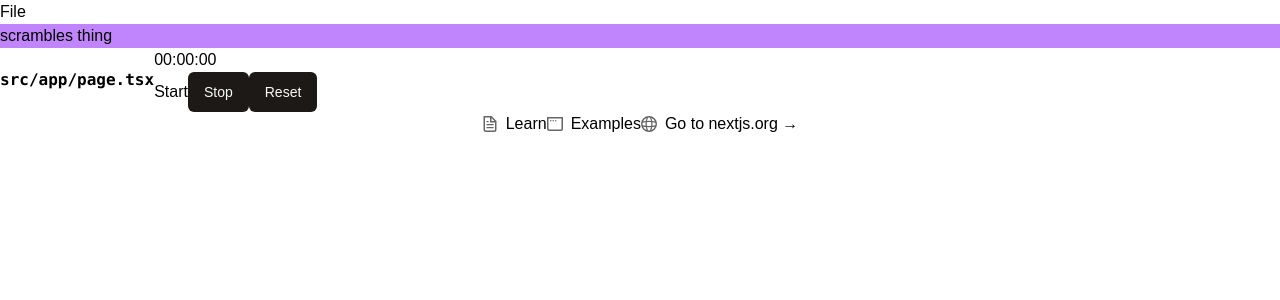
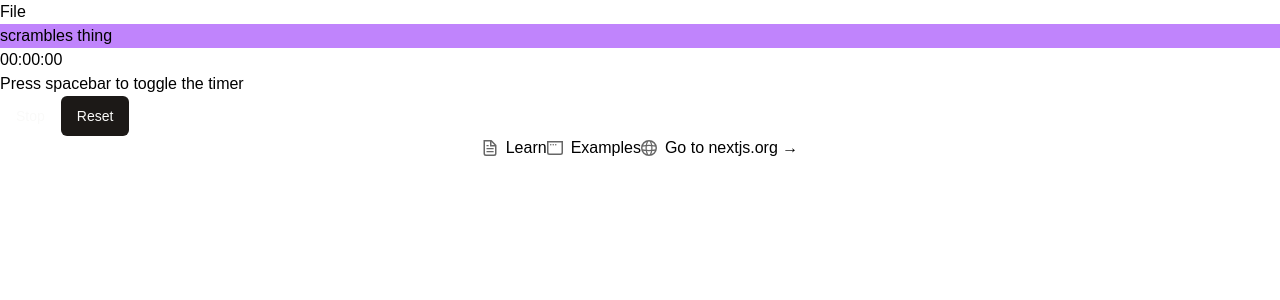
Before and after one commit to faroeq33/cubetimer, a Next.js app: page / in a window 1280 px wide. Shown: the top 300 px of the page. Built offline with nearby package versions, Linux system fonts and the light colour scheme.

Commit message:
Rewrite stopwatch functionality

```diff
--- a/src/content/pages/homepage.tsx
+++ b/src/content/pages/homepage.tsx
@@ -8,9 +8,6 @@ function HomePage() {
       <Scrambles />
 
       <main className="flex flex-col  row-start-2 items-center sm:items-start">
-        <code className="bg-black/[.05] dark:bg-white/[.06] px-1 py-0.5 rounded font-semibold">
-          src/app/page.tsx
-        </code>
         <Stopwatch />
       </main>
       <Footer />
--- a/src/content/stopwatch/stopwatch.tsx
+++ b/src/content/stopwatch/stopwatch.tsx
@@ -1,7 +1,7 @@
 "use client";
 import { Button } from "@/components/ui/button";
 import React, { HTMLAttributes, useEffect, useRef, useState } from "react";
-import { SpaceButton } from "../spacebutton";
+import useSpacebar from "../../hooks/use-spacebar";
 
 const Stopwatch = () => {
   const [time, setTime] = useState(0);
@@ -24,6 +24,8 @@ const Stopwatch = () => {
 
   const changeIfActive = `${running ? "text-blue-300" : "text-white"}`;
 
+  useSpacebar(toggleTime);
+
   return (
     <div className="stopwatch text-white text-center">
       <div className={`numbers capitalize ${changeIfActive}`}>
@@ -34,13 +36,12 @@ const Stopwatch = () => {
         <NumberDisplay>{("0" + ((time / 10) % 100)).slice(-2)}</NumberDisplay>
       </div>
       <div className="flex gap-4">
-        <SpaceButton className={`capitalize m-4 `} toggleTime={toggleTime}>
-          {running ? "Stop" : "Start"}
-        </SpaceButton>
-
-        <Button onClick={() => setRunning(false)}>Stop</Button>
-        <Button onClick={() => setTime(0)}>Reset</Button>
+        {running ? "Stop" : "Press spacebar to toggle the timer"}
       </div>
+      <Button className="bg-red-600" onClick={() => setRunning(false)}>
+        Stop
+      </Button>
+      <Button onClick={() => setTime(0)}>Reset</Button>
     </div>
   );
 };
--- a/src/content/spacebutton.tsx
+++ b/src/hooks/use-spacebar.tsx
@@ -1,11 +1,6 @@
 import { useCallback, useEffect } from "react";
-import { SpaceButtonProps } from "./stopwatch/types";
 
-export const SpaceButton = ({
-  children,
-  toggleTime,
-  ...props
-}: SpaceButtonProps) => {
+function useSpacebar(toggleTime: () => void) {
   const handleSpacebar = useCallback(
     (event: KeyboardEvent) => {
       if (event.code === "Space") {
@@ -22,5 +17,6 @@ export const SpaceButton = ({
       window.removeEventListener("keydown", handleSpacebar);
     };
   }, [handleSpacebar]);
-  return <button {...props}>{children}</button>;
-};
+}
+
+export default useSpacebar;
```
